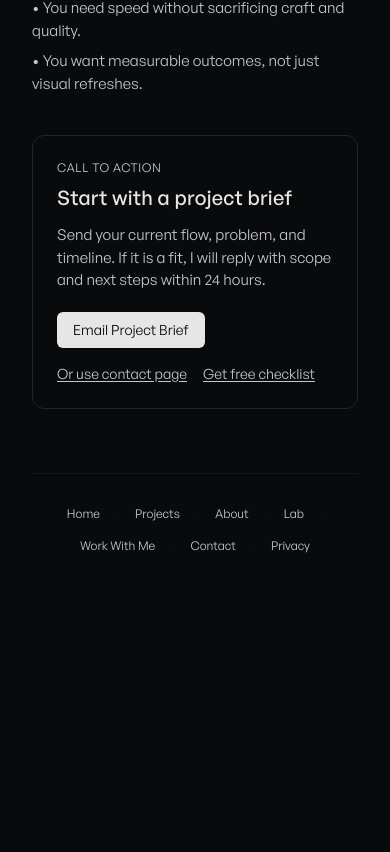
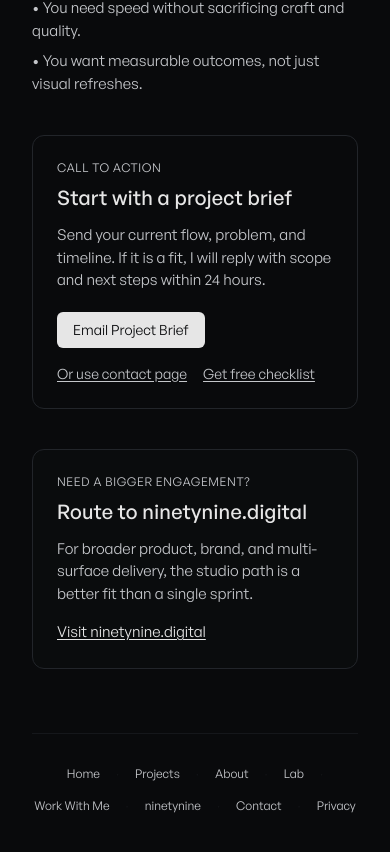
Before and after one commit to maxwellyoung/dev.maxwellyoung.info, a Next.js app: page /work-with-me in a window 390 px wide. Shown: the part 891-1743 px from the top of the page. Before the commit the page ends 1509 px from the top, so only its background shows below. Built offline with nearby package versions, Linux system fonts and the light colour scheme; no server answers.

Commit message:
Strengthen devfolio-to-ninetynine ecosystem routing and tracking

```diff
--- a/src/app/contact/page.tsx
+++ b/src/app/contact/page.tsx
@@ -88,14 +88,15 @@ export default function ContactPage() {
               Silk
             </a>
             , building React Native interfaces for a social platform. I also run{" "}
-            <a
-              href="https://www.ninetynine.digital"
-              target="_blank"
-              rel="noopener noreferrer"
+            <TrackedActionLink
+              href="https://www.ninetynine.digital?utm_source=dev.maxwellyoung.info&utm_medium=referral&utm_campaign=contact_context"
+              external
+              eventName="ninetynine_outbound_clicked"
+              eventProps={{ placement: "contact_context", source: "devfolio" }}
               className="underline underline-offset-2 hover:text-foreground transition-colors"
             >
               ninetynine.digital
-            </a>
+            </TrackedActionLink>
             , where I design and build products for clients in fashion, art, and tech.
           </p>
           <p className="leading-relaxed">
@@ -131,6 +132,16 @@ export default function ContactPage() {
           >
             View Work With Me
           </TrackedActionLink>
+          <span className="mx-2 text-border/40">·</span>
+          <TrackedActionLink
+            href="https://www.ninetynine.digital?utm_source=dev.maxwellyoung.info&utm_medium=referral&utm_campaign=contact_split"
+            external
+            eventName="contact_page_cta_clicked"
+            eventProps={{ target: "ninetynine_studio" }}
+            className="underline underline-offset-2 hover:text-foreground transition-colors"
+          >
+            Visit Studio
+          </TrackedActionLink>
         </div>
       </div>
 
--- a/src/app/page.tsx
+++ b/src/app/page.tsx
@@ -105,14 +105,16 @@ export default function Home() {
                 transition={spring.gentle}
               >
                 Design Engineer ·{" "}
-                <AnimatedLink
-                  href="https://www.ninetynine.digital"
+                <TrackedActionLink
+                  href="https://www.ninetynine.digital?utm_source=dev.maxwellyoung.info&utm_medium=referral&utm_campaign=ecosystem_nav"
                   external
+                  eventName="ninetynine_outbound_clicked"
+                  eventProps={{ placement: "hero_subtitle", source: "devfolio" }}
                   className="relative z-10 pointer-events-auto text-muted-foreground"
                   onClick={(e: React.MouseEvent) => e.stopPropagation()}
                 >
                   ninetynine.digital
-                </AnimatedLink>
+                </TrackedActionLink>
               </motion.p>
               <motion.p
                 className="block text-xl font-light text-muted-foreground absolute inset-0 whitespace-nowrap"
@@ -134,7 +136,15 @@ export default function Home() {
               . Building{" "}
               <AnimatedLink href="https://liner.ninetynine.digital" external>Liner</AnimatedLink>
               , a spatial canvas for music, for my R&D thesis at AUT. Shipping apps independently through{" "}
-              <AnimatedLink href="https://www.ninetynine.digital" external>ninetynine digital</AnimatedLink>
+              <TrackedActionLink
+                href="https://www.ninetynine.digital?utm_source=dev.maxwellyoung.info&utm_medium=referral&utm_campaign=ecosystem_body"
+                external
+                eventName="ninetynine_outbound_clicked"
+                eventProps={{ placement: "bio", source: "devfolio" }}
+                className="text-muted-foreground underline decoration-muted-foreground/30 underline-offset-2 hover:text-foreground hover:decoration-accent/60 transition-colors"
+              >
+                ninetynine digital
+              </TrackedActionLink>
               , including{" "}
               <AnimatedLink href="https://vapequitcoach.com" external>Vape Quit Coach</AnimatedLink>
               {" "}on iOS (4.8★). I also make music as{" "}
@@ -155,6 +165,40 @@ export default function Home() {
 
             <motion.div variants={item.fadeUp}>
               <OutcomeProofStrip />
+            </motion.div>
+
+            <motion.div
+              variants={item.fadeUp}
+              className="rounded-xl border border-[hsl(var(--border))] bg-[hsl(var(--card))]/40 p-4 space-y-3"
+            >
+              <p className="text-xs uppercase tracking-wider text-muted-foreground">
+                Two Ways To Work
+              </p>
+              <div className="grid sm:grid-cols-2 gap-3">
+                <TrackedActionLink
+                  href="/work-with-me"
+                  eventName="ecosystem_path_selected"
+                  eventProps={{ path: "hire_maxwell", placement: "home_splitter" }}
+                  className="rounded-lg border border-[hsl(var(--border))] p-3 hover:border-accent/50 transition-colors"
+                >
+                  <p className="text-sm font-medium text-foreground">Hire Maxwell</p>
+                  <p className="text-xs text-muted-foreground mt-1">
+                    Focused 2-week design engineering sprint.
+                  </p>
+                </TrackedActionLink>
+                <TrackedActionLink
+                  href="https://www.ninetynine.digital?utm_source=dev.maxwellyoung.info&utm_medium=referral&utm_campaign=ecosystem_splitter"
+                  external
+                  eventName="ecosystem_path_selected"
+                  eventProps={{ path: "hire_studio", placement: "home_splitter" }}
+                  className="rounded-lg border border-[hsl(var(--border))] p-3 hover:border-accent/50 transition-colors"
+                >
+                  <p className="text-sm font-medium text-foreground">Hire ninetynine studio</p>
+                  <p className="text-xs text-muted-foreground mt-1">
+                    Full product and brand execution with broader scope.
+                  </p>
+                </TrackedActionLink>
+              </div>
             </motion.div>
 
             {/* CTA */}
@@ -245,9 +289,15 @@ export default function Home() {
 
           <div className="flex flex-col sm:flex-row sm:items-center sm:justify-between gap-4">
             <p className="text-sm text-muted-foreground">
-              <AnimatedLink href="https://www.ninetynine.digital" external>
+              <TrackedActionLink
+                href="https://www.ninetynine.digital?utm_source=dev.maxwellyoung.info&utm_medium=referral&utm_campaign=ecosystem_footer"
+                external
+                eventName="ninetynine_outbound_clicked"
+                eventProps={{ placement: "home_footer", source: "devfolio" }}
+                className="relative inline-block text-muted-foreground transition-colors duration-150 underline decoration-muted-foreground/30 underline-offset-2 hover:text-foreground hover:decoration-accent/60"
+              >
                 ninetynine.digital
-              </AnimatedLink>
+              </TrackedActionLink>
               {" "}— software that earns its place on your screen.
             </p>
             <div className="flex items-center gap-4">
--- a/src/app/work-with-me/page.tsx
+++ b/src/app/work-with-me/page.tsx
@@ -104,6 +104,26 @@ export default function WorkWithMePage() {
         </div>
       </section>
 
+      <section className="mb-10 rounded-xl border border-border bg-card/40 p-6">
+        <p className="text-xs uppercase tracking-wider text-muted-foreground mb-2">
+          Need A Bigger Engagement?
+        </p>
+        <h2 className="text-xl font-medium mb-3">Route to ninetynine.digital</h2>
+        <p className="text-muted-foreground mb-4">
+          For broader product, brand, and multi-surface delivery, the studio
+          path is a better fit than a single sprint.
+        </p>
+        <TrackedActionLink
+          href="https://www.ninetynine.digital?utm_source=dev.maxwellyoung.info&utm_medium=referral&utm_campaign=work_with_me_escalation"
+          external
+          eventName="work_with_me_escalation_clicked"
+          eventProps={{ target: "ninetynine_studio" }}
+          className="underline underline-offset-2 hover:text-foreground transition-colors"
+        >
+          Visit ninetynine.digital
+        </TrackedActionLink>
+      </section>
+
       <SiteFooter />
     </main>
   );
--- a/src/components/SiteFooter.tsx
+++ b/src/components/SiteFooter.tsx
@@ -30,6 +30,16 @@ export function SiteFooter() {
           Work With Me
         </TrackedActionLink>
         <span className="text-border/40">·</span>
+        <TrackedActionLink
+          href="https://www.ninetynine.digital?utm_source=dev.maxwellyoung.info&utm_medium=referral&utm_campaign=global_footer"
+          external
+          eventName="footer_nav_clicked"
+          eventProps={{ target: "ninetynine_studio" }}
+          className="hover:text-foreground transition-colors"
+        >
+          ninetynine
+        </TrackedActionLink>
+        <span className="text-border/40">·</span>
         <Link href="/contact" className="hover:text-foreground transition-colors">
           Contact
         </Link>
--- a/src/components/TrackedActionLink.tsx
+++ b/src/components/TrackedActionLink.tsx
@@ -10,6 +10,7 @@ interface TrackedActionLinkProps extends LinkProps {
   eventName: string;
   eventProps?: Record<string, string | number | boolean>;
   external?: boolean;
+  onClick?: (event: MouseEvent<HTMLAnchorElement>) => void;
 }
 
 export function TrackedActionLink({
@@ -18,10 +19,12 @@ export function TrackedActionLink({
   eventName,
   eventProps,
   external = false,
+  onClick,
   ...props
 }: TrackedActionLinkProps) {
-  const handleClick = (_event: MouseEvent<HTMLAnchorElement>) => {
+  const handleClick = (event: MouseEvent<HTMLAnchorElement>) => {
     posthog.capture(eventName, eventProps);
+    onClick?.(event);
   };
 
   if (external) {
```
